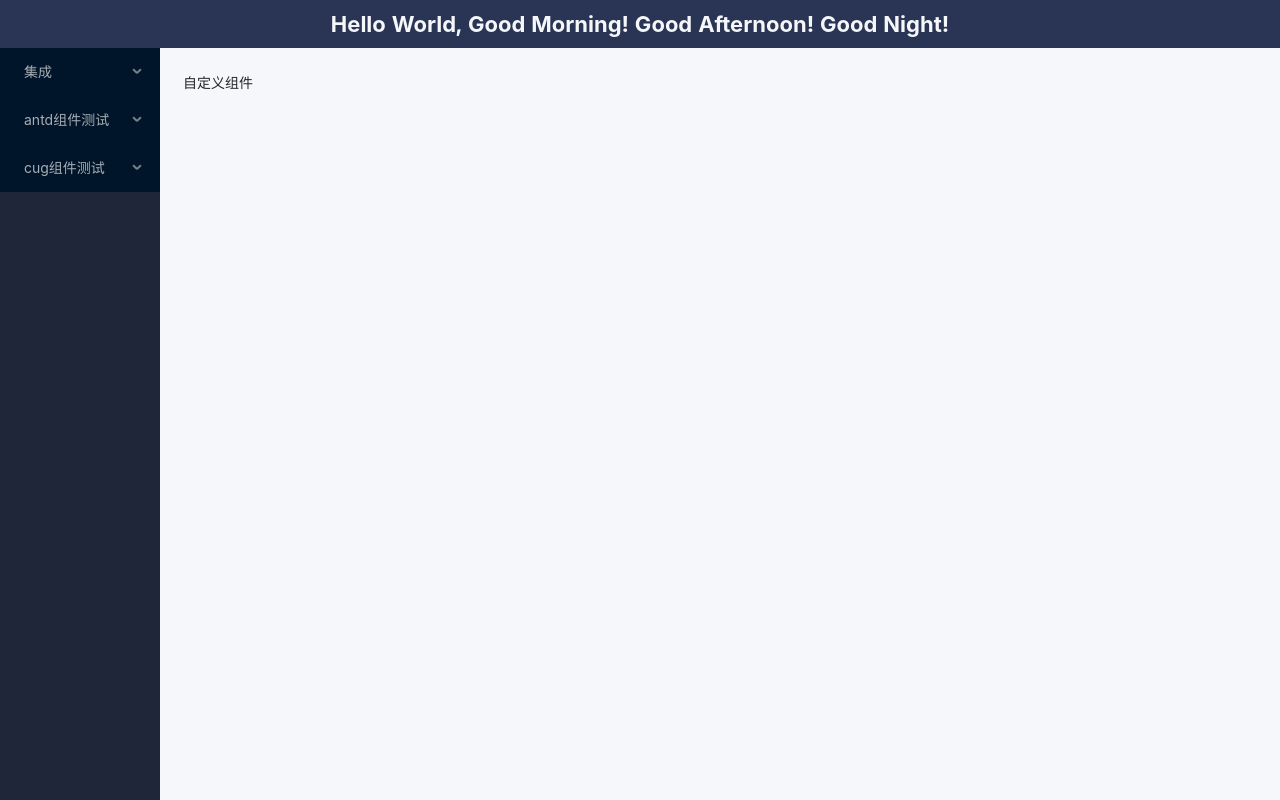
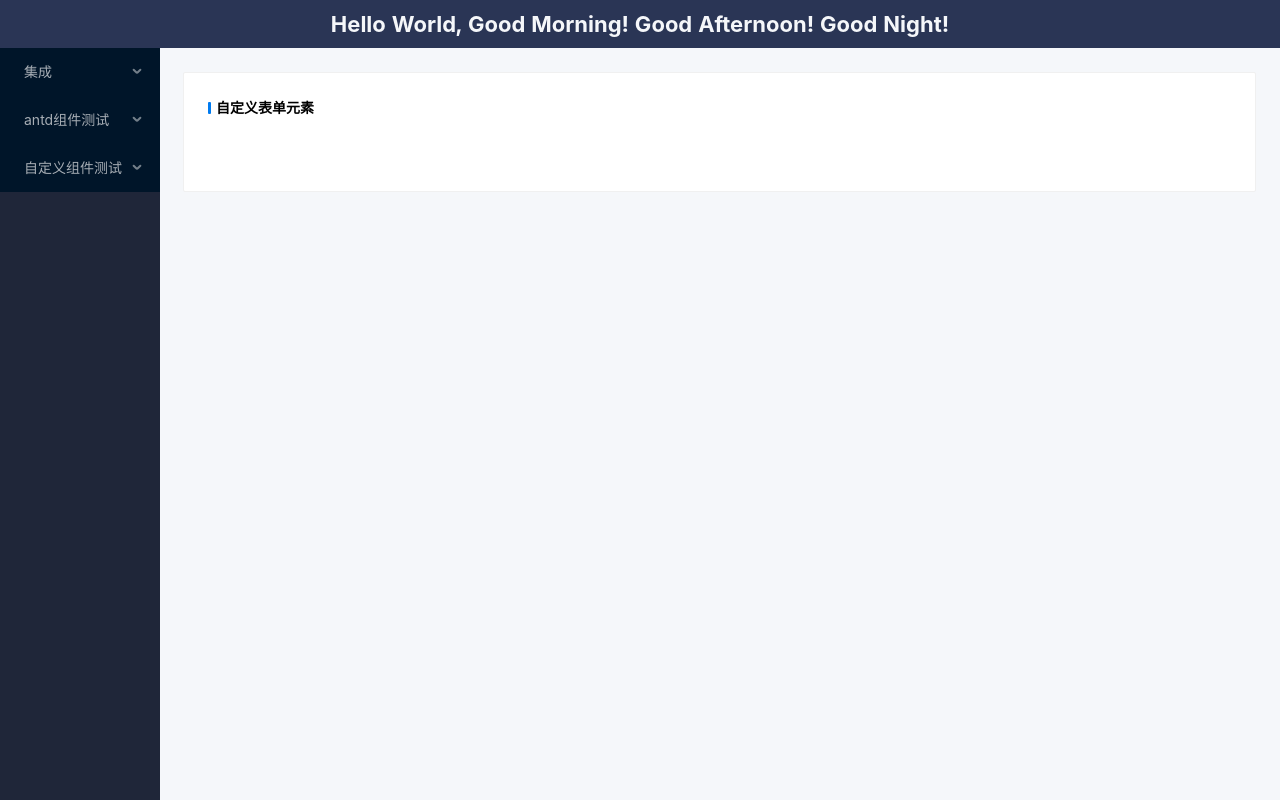
Before and after one commit to Elias-cug/react-ts-antd, a React app: page /test-cug/cug-form in a window 1280 px wide. Built offline with nearby package versions, Linux system fonts and the light colour scheme.

Commit message:
公共样式抽取

```diff
--- /dev/null
+++ b/src/assets/css/antd.less
@@ -0,0 +1,5 @@
+.card-common {
+  background: #ffffff;
+  box-shadow: 0px 0px 4px 0px rgba(0, 0, 0, 0.18);
+  border-radius: 5px;
+}
--- a/src/assets/css/antd-test.less
+++ b/src/assets/css/common-form.less
@@ -1,4 +1,4 @@
-.antd-test {
+.common-form {
   display: flex;
   flex-direction: row;
   & > div {
@@ -9,11 +9,6 @@
   .form-item {
     width: 150px;
   }
-  .card-common {
-    background: #ffffff;
-    box-shadow: 0px 0px 4px 0px rgba(0, 0, 0, 0.18);
-    border-radius: 5px;
-  }
   .ant-rate .anticon {
     line-height: 32px;
   }
--- a/src/assets/css/index.less
+++ b/src/assets/css/index.less
@@ -1,3 +1,3 @@
 @import '~antd/dist/antd.css';
 @import './layout.less';
-@import './antd-test.less';
+@import './common-form.less';
--- a/src/page/antd-component/AntdForm.tsx
+++ b/src/page/antd-component/AntdForm.tsx
@@ -26,11 +26,11 @@ const selectOptions = [
 ];
 
 // 单选
-const AntdSelect = () => {
+function AntdSelect () {
   return (
     <>
       <span className='mr10'>单选: </span>
-      <Select className='form-item' defaultValue='tiannana'>
+      <Select className='form-item' defaultValue='liyisheng'>
         {selectOptions.map(item => (
           <Option key={item.id} value={item.id}>
             {item.text}
@@ -39,14 +39,14 @@ const AntdSelect = () => {
       </Select>
     </>
   );
-};
+}
 
 // 多选
-const AntdMultiSelect = () => {
+function AntdMultiSelect () {
   return (
     <>
       <span className='mr10'>多选: </span>
-      <Select className='form-item' defaultValue={['tiannana']} mode='multiple'>
+      <Select className='form-item' defaultValue={['liyisheng']} mode='multiple'>
         {selectOptions.map(item => (
           <Option key={item.id} value={item.id}>
             {item.text}
@@ -55,17 +55,17 @@ const AntdMultiSelect = () => {
       </Select>
     </>
   );
-};
+}
 
 // 输入框
-const AntdInput = () => {
+function AntdInput () {
   return (
     <>
       <span className='mr10'>输入框：</span>
       <Input className='form-item' placeholder='请输入姓名'></Input>
     </>
   );
-};
+}
 
 // 开关
 const AntdSwitch = () => {
@@ -78,17 +78,17 @@ const AntdSwitch = () => {
 };
 
 // 评分
-const AntdRate = () => {
+function AntdRate () {
   return (
     <>
       <span className='mr10'>评分：</span>
       <Rate />
     </>
   );
-};
+}
 
 // 日期
-const AntdDatePicker = () => {
+function AntdDatePicker () {
   return (
     <>
       <span className='mr10'>日期：</span>
@@ -97,7 +97,7 @@ const AntdDatePicker = () => {
       </Space>
     </>
   );
-};
+}
 
 const FormSelect = () => {
   return (
@@ -107,7 +107,7 @@ const FormSelect = () => {
           <em className='decorative-block'></em>
           <span>React表单元素</span>
         </h3>
-        <div className='antd-test'>
+        <div className='common-form'>
           <div>
             <AntdSelect></AntdSelect>
           </div>
--- a/src/page/cug-component/CugForm.tsx
+++ b/src/page/cug-component/CugForm.tsx
@@ -1,9 +1,28 @@
 import React from 'react';
+import { Card } from 'antd';
+
+function CugMultiSelect () {
+  return (
+    <>
+      <div></div>
+    </>
+  );
+}
 
 export default function CugForm () {
   return (
     <>
-      <div>自定义组件</div>
+      <Card className='card-common'>
+        <h3 className='commom-h3 mb8'>
+          <em className='decorative-block'></em>
+          <span>自定义表单元素</span>
+        </h3>
+        <div className='common-form'>
+          <div>
+            <CugMultiSelect></CugMultiSelect>
+          </div>
+        </div>
+      </Card>
     </>
   );
 }
--- a/src/router/moudles/layout-router.ts
+++ b/src/router/moudles/layout-router.ts
@@ -35,7 +35,7 @@ const layoutRouter = [
   },
   {
     path: '/test-cug-component',
-    meta: { title: 'cug组件测试', icon: '' },
+    meta: { title: '自定义组件测试', icon: '' },
     children: [
       {
         path: '/test-cug/cug-form',
```
